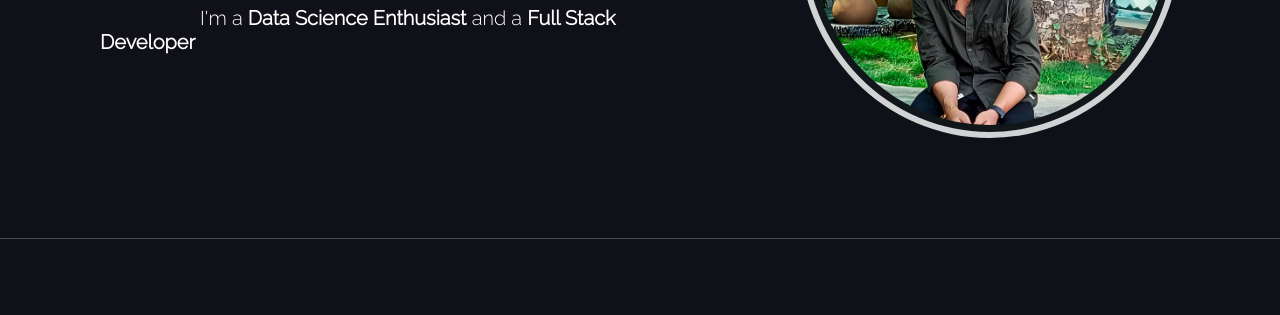
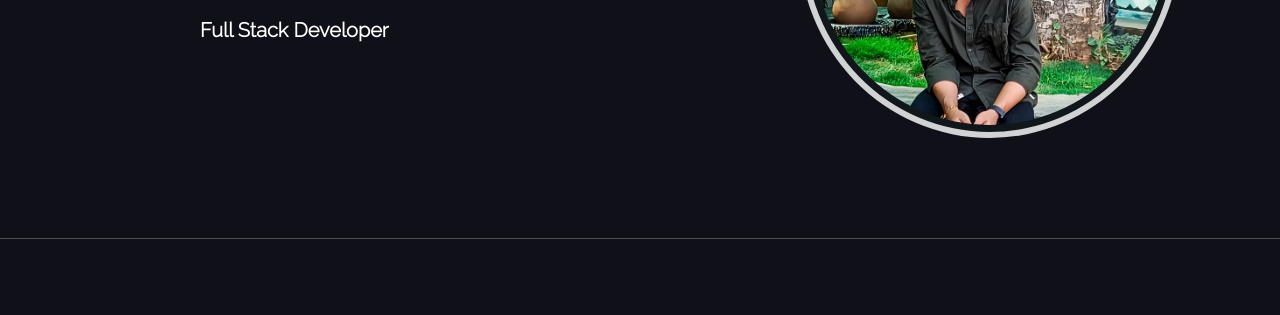
Before and after one commit to vignaramtej/Portfolio, a plain HTML site: page index.html in a window 1280 px wide. Shown: the part 353-668 px from the top of the page. Drawn offline with nearby package versions, Linux system fonts and the light colour scheme.

Commit message:
Update index.html

```diff
--- a/index.html
+++ b/index.html
@@ -50,7 +50,7 @@
     <div class="me">
       <div>
         <h1><b>Hi, I am Vigna Ramtej Telagarapu</b></h1>
-        <span>I'm a <b>Data Science Enthusiast</b> and a <b>Full Stack Developer</b></span>
+        <span><b>Full Stack Developer</b></span>
       </div>
       <img src="RAM.jpg" alt="">
     </div>
```
